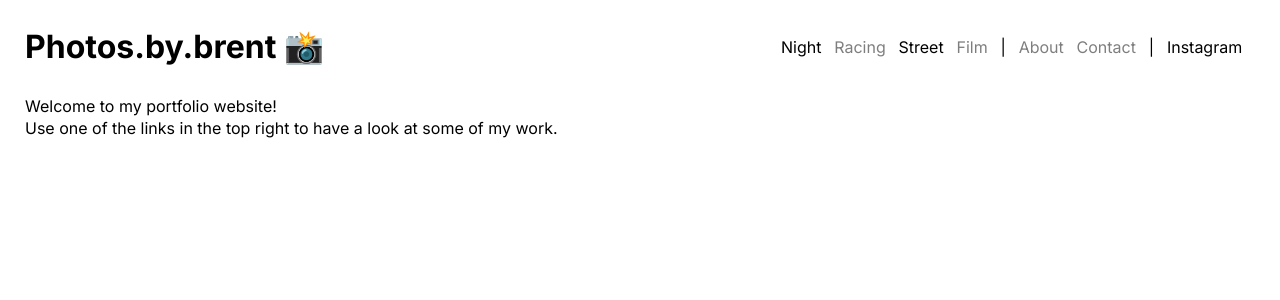
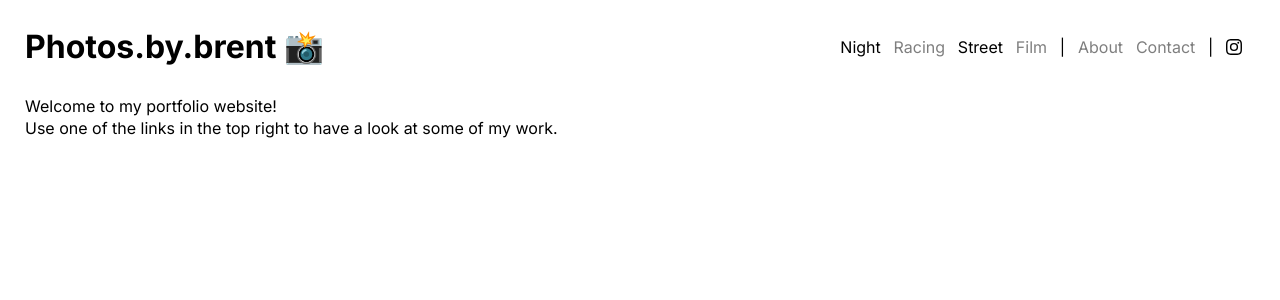
Before and after one commit to brenttimmermans/photos-by-brent, a Next.js app: page / in a window 1280 px wide. Shown: the top 300 px of the page. Built offline with nearby package versions, Linux system fonts and the light colour scheme.

Commit message:
✨ replace instagram link with icon

```diff
--- a/app/Header/Header.module.css
+++ b/app/Header/Header.module.css
@@ -28,7 +28,7 @@
   list-style-type: none;
 }
 
-.header nav a::after {
+.header nav a:not(.socials a)::after {
   content: '';
   display: block;
   width: 0;
@@ -37,8 +37,20 @@
   transition: width 0.2s;
 }
 
-.header nav a:hover::after {
+.header nav a:not(.socials a):hover::after {
   width: 100%;
+}
+
+.socials li {
+  height: 18px;
+}
+
+.socials li {
+  height: 18px;
+}
+
+.socials li a:hover {
+  opacity: 0.5;
 }
 
 /* 👇 Can be deleted once all pages are implemented */
--- a/app/Header/Header.tsx
+++ b/app/Header/Header.tsx
@@ -1,3 +1,4 @@
+import Image from 'next/image'
 import Link from 'next/link'
 import styles from './Header.module.css'
 
@@ -45,9 +46,16 @@ export default function Header() {
               </Link>
             </li>
           </ul>
-          <ul>
+          <ul className={styles.socials}>
             <li>
-              <Link href={INSTAGRAM_LINK}>Instagram</Link>
+              <Link href={INSTAGRAM_LINK}>
+                <Image
+                  src="/icons/instagram.svg"
+                  alt="Instagram icon"
+                  width={16}
+                  height={16}
+                />
+              </Link>
             </li>
           </ul>
         </nav>
```
Also changed, not shown: public/icons/instagram.svg (added).
